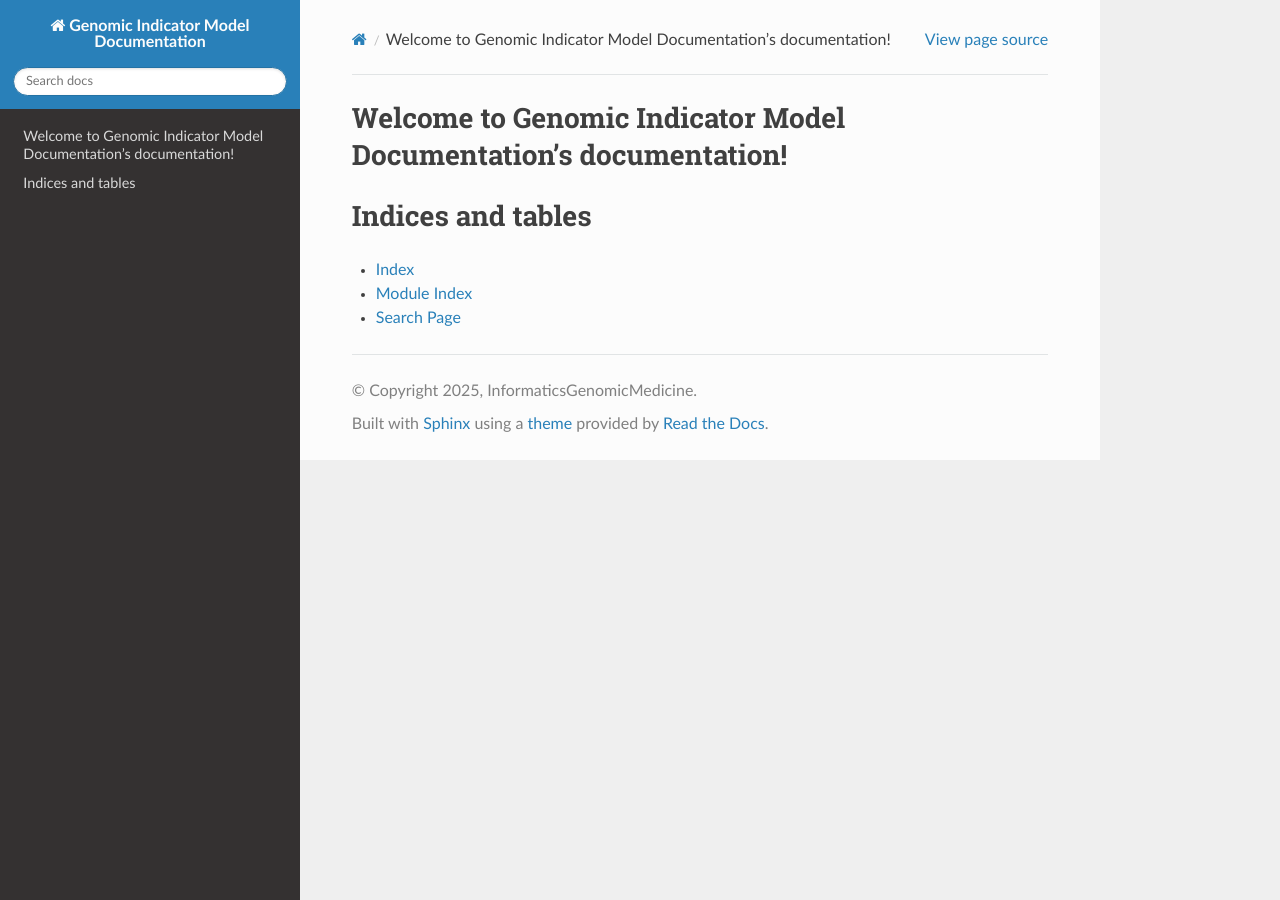
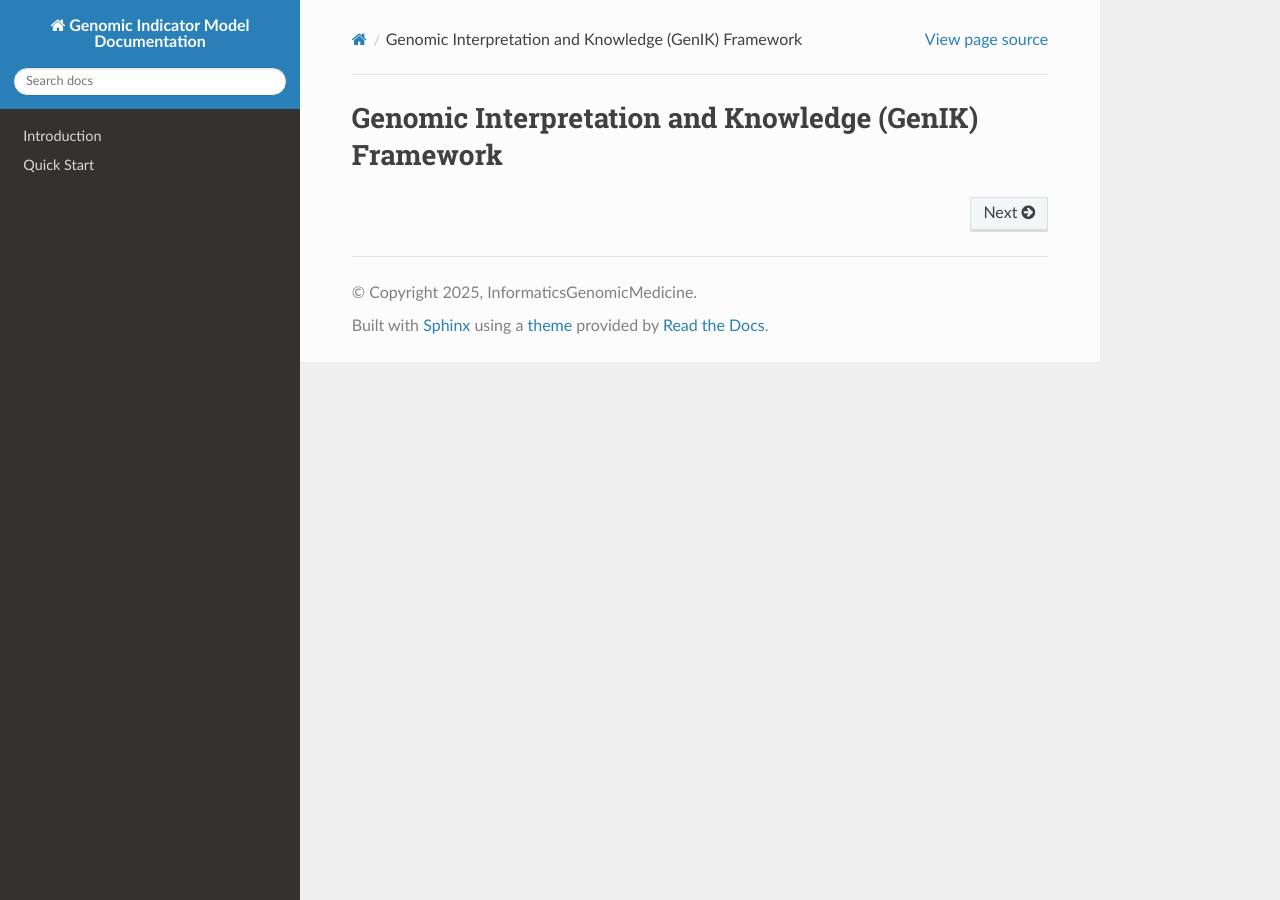
Before and after one commit to InformaticsGenomicMedicine/gemonic-indicator-model-docs, a Sphinx documentation site: the page built from docs/source/index.rst, in a window 1280 px wide. Built offline with Sphinx 7.4.7 and the Read the Docs theme 3.1.0, drawn with Linux system fonts in a browser that asks for light colours.

Commit message:
Add introduction and quickstart sections to documentation

```diff
--- a/docs/source/index.rst
+++ b/docs/source/index.rst
@@ -3,18 +3,13 @@
    You can adapt this file completely to your liking, but it should at least
    contain the root `toctree` directive.
 
-Welcome to Genomic Indicator Model Documentation's documentation!
+Genomic Interpretation and Knowledge (GenIK) Framework
 =================================================================
 
 .. toctree::
    :maxdepth: 2
-   :caption: Contents:
+   :hidden:
+   :includehidden:
 
-
-
-Indices and tables
-==================
-
-* :ref:`genindex`
-* :ref:`modindex`
-* :ref:`search`
+   introduction
+   quickstart
--- /dev/null
+++ b/docs/source/introduction.rst
@@ -0,0 +1,2 @@
+Introduction
+!!!!!!!!!!!!
--- /dev/null
+++ b/docs/source/quickstart.rst
@@ -0,0 +1,2 @@
+Quick Start
+!!!!!!!!!!!
```
